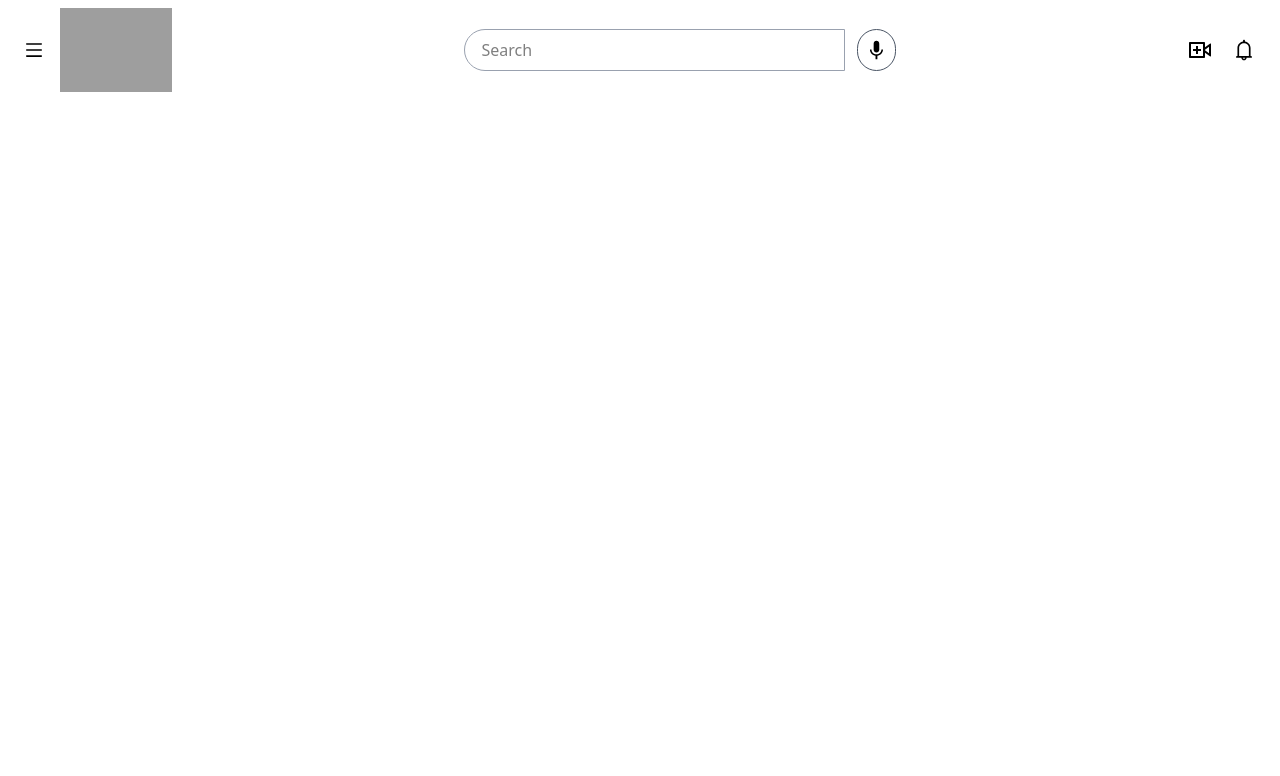
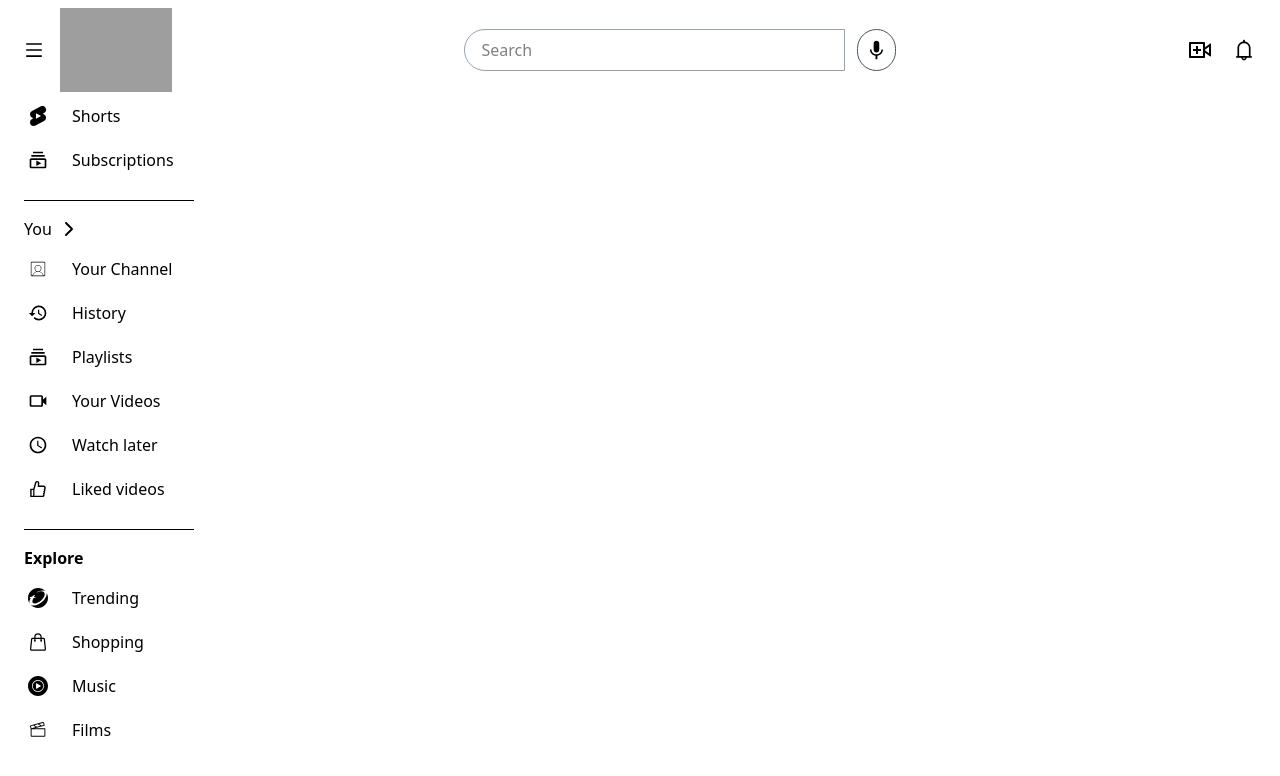
Before and after one commit to devoleper-samreen/VideoTube, a React (Vite) app in the folder Frontend/: page / in a window 1280 px wide. Shown: the top 776 px of the page. Built offline with nearby package versions, Linux system fonts and the light colour scheme; grey boxes are pictures that could not be loaded.

Commit message:
Add Sidebar component and integrate it into App

```diff
--- a/Frontend/src/App.jsx
+++ b/Frontend/src/App.jsx
@@ -1,9 +1,15 @@
+import ListItems from './components/ListItems';
 import Navbar from './components/Navbar'
+import Sidebar from './components/Sidebar';
 
 //rfce
 function App() {
   return (
-    <div><Navbar /></div>
+    <div>
+      <Navbar />
+      <ListItems />
+      <Sidebar />
+      </div>
   );
 }
 
--- /dev/null
+++ b/Frontend/src/components/Sidebar.jsx
@@ -0,0 +1,243 @@
+import { GoHome } from "react-icons/go";
+import { SiYoutubeshorts } from "react-icons/si";
+import { MdOutlineSubscriptions, MdHistory } from "react-icons/md";
+import { PiUserSquareThin } from "react-icons/pi";
+import { IoGameControllerOutline } from "react-icons/io5";
+import { AiOutlineLike } from "react-icons/ai";
+import { FaChevronRight } from "react-icons/fa6";
+import { FaYoutube } from "react-icons/fa";
+import { SiYoutubestudio } from "react-icons/si";
+import { SiYoutubekids } from "react-icons/si";
+import { MdOutlineWatchLater } from "react-icons/md";
+import { SiYoutubemusic } from "react-icons/si";
+import { SiTrendmicro } from "react-icons/si";
+import { HiOutlineShoppingBag } from "react-icons/hi2";
+import { PiFilmSlateLight } from "react-icons/pi";
+import { CgMediaLive } from "react-icons/cg";
+import { FaRegNewspaper } from "react-icons/fa";
+import { TfiCup } from "react-icons/tfi";
+import { PiLightbulbLight } from "react-icons/pi";
+import { SiStylelint } from "react-icons/si";
+import { MdPodcasts } from "react-icons/md";
+import { BiVideo } from "react-icons/bi";
+
+function Sidebar() {
+  const sidebarItems = [
+    {
+      id: 1,
+      name: "Home",
+      icon: <GoHome />,
+    },
+    {
+      id: 2,
+      name: "Shorts",
+      icon: <SiYoutubeshorts />,
+    },
+    {
+      id: 3,
+      name: "Subscriptions",
+      icon: <MdOutlineSubscriptions />,
+    },
+  ];
+  const sidebarItems2 = [
+    {
+      id: 1,
+      name: "Your Channel",
+      icon: <PiUserSquareThin />,
+    },
+    {
+      id: 2,
+      name: "History",
+      icon: <MdHistory />,
+    },
+    {
+      id: 3,
+      name: "Playlists",
+      icon: <MdOutlineSubscriptions />,
+    },
+    {
+      id: 4,
+      name: "Your Videos",
+      icon: <BiVideo />,
+    },
+    {
+      id: 5,
+      name: "Watch later",
+      icon: <MdOutlineWatchLater />,
+    },
+    {
+      id: 6,
+      name: "Liked videos",
+      icon: <AiOutlineLike />,
+    },
+  ];
+  const sidebarItems3 = [
+    {
+      id: 1,
+      name: "Trending",
+      icon: <SiTrendmicro />,
+    },
+    {
+      id: 2,
+      name: "Shopping",
+      icon: <HiOutlineShoppingBag />,
+    },
+    {
+      id: 3,
+      name: "Music",
+      icon: <SiYoutubemusic />,
+    },
+    {
+      id: 4,
+      name: "Films",
+      icon: <PiFilmSlateLight />,
+    },
+    {
+      id: 5,
+      name: "Live",
+      icon: <CgMediaLive />,
+    },
+    {
+      id: 6,
+      name: "Gaming",
+      icon: <IoGameControllerOutline />,
+    },
+    {
+      id: 7,
+      name: "News",
+      icon: <FaRegNewspaper />,
+    },
+    {
+      id: 8,
+      name: "Sport",
+      icon: <TfiCup />,
+    },
+    {
+      id: 9,
+      name: "Courses",
+      icon: <SiStylelint />,
+    },
+    {
+      id: 10,
+      name: "Fashion & beauty",
+      icon: <PiLightbulbLight />,
+    },
+    {
+      id: 11,
+      name: "Padcasts",
+      icon: <MdPodcasts />,
+    },
+  ];
+  const sidebarItems4 = [
+    {
+      id: 1,
+      name: "Videotube Premium",
+      icon: <FaYoutube />,
+    },
+    {
+      id: 2,
+      name: "Videotube Studio",
+      icon: <SiYoutubestudio />,
+    },
+    {
+      id: 3,
+      name: "Videotube Music",
+      icon: <SiYoutubemusic />,
+    },
+    {
+      id: 4,
+      name: "Videotube Kids",
+      icon: <SiYoutubekids />,
+    },
+  ];
+  return (
+    <div className="px-6 w-[17%] h-[calc(100vh-6.625rem)] overflow-y-scroll overflow-x-hidden ">
+      {/* Home */}
+      <div className=" space-y-3 items-center">
+        {sidebarItems.map((item) => {
+          return (
+            <div
+              key={item.id}
+              className="flex items-center space-x-6 hover:bg-gray-300 duration-300 rounded-xl p-1"
+            >
+              <div className="text-xl cursor-pointer">{item.icon}</div>
+              <span className="cursor-pointer">{item.name}</span>
+            </div>
+          );
+        })}
+      </div>
+      <br />
+      <hr />
+      {/* You */}
+      <div className="mt-4 space-y-3 items-center">
+        <div className="flex items-center space-x-2">
+          <h1>You</h1>
+          <FaChevronRight />
+        </div>
+        {sidebarItems2.map((item) => {
+          return (
+            <div
+              key={item.id}
+              className="flex items-center space-x-6 hover:bg-gray-300 duration-300 rounded-xl p-1"
+            >
+              <div className="text-xl cursor-pointer">{item.icon}</div>
+              <span className="cursor-pointer">{item.name}</span>
+            </div>
+          );
+        })}
+      </div>
+      <br />
+      <hr />
+      {/* Explore */}
+      <div className="mt-4 space-y-3 items-center">
+        <div className="items-center space-x-2">
+          <h1 className=" font-semibold">Explore</h1>
+        </div>
+        {sidebarItems3.map((item) => {
+          return (
+            <div
+              key={item.id}
+              className="flex items-center space-x-6 hover:bg-gray-300 duration-300 rounded-xl p-1"
+            >
+              <div className="text-xl cursor-pointer">{item.icon}</div>
+              <span className="cursor-pointer">{item.name}</span>
+            </div>
+          );
+        })}
+      </div>
+      <br />
+      <hr />
+      {/* More section */}
+      <div className="mt-4 space-y-3 items-center">
+        <div className="items-center space-x-2">
+          <h1 className=" font-semibold">More From Videotube</h1>
+        </div>
+        {sidebarItems4.map((item) => {
+          return (
+            <div
+              key={item.id}
+              className="flex items-center space-x-6 hover:bg-gray-300 duration-300 rounded-xl p-1"
+            >
+              <div className="text-xl cursor-pointer text-red-500">
+                {item.icon}
+              </div>
+              <span className="cursor-pointer">{item.name}</span>
+            </div>
+          );
+        })}
+        <hr />
+      </div>
+      <br />
+      <span className="text-xs text-gray-600 font-semibold">
+        About Press Copyright <br /> Contact us Creators <br /> Advertise
+        Developers <br />
+        <p className="mt-3">Terms Privacy Policy & Safety</p> How VideoTube works{" "}
+        <br /> Test new features
+      </span>
+      <br />
+      <p className="text-xs text-gray-500 mt-3">© 2025 VideoTube</p>
+    </div>
+  );
+}
+
+export default Sidebar;
```
